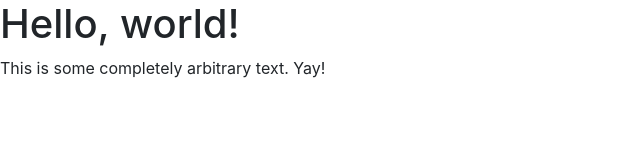
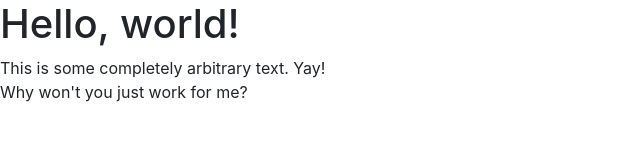
Before and after one commit to septembermade/septembermade.github.io, a plain HTML site: page index.html in a window 1280 px wide. Shown: the whole page, without its empty margins (0-640 px from the left). Drawn offline with nearby package versions, Linux system fonts and the light colour scheme.

Commit message:
Update index.html

```diff
--- a/index.html
+++ b/index.html
@@ -12,7 +12,9 @@
   </head>
   <body>
     <h1>Hello, world!</h1>
-    <p>This is some completely arbitrary text. Yay!</p>
+    <p>This is some completely arbitrary text. Yay!
+    <br>
+      Why won't you just work for me?</p>
 
     <!-- Optional JavaScript -->
     <!-- jQuery first, then Popper.js, then Bootstrap JS -->
```
